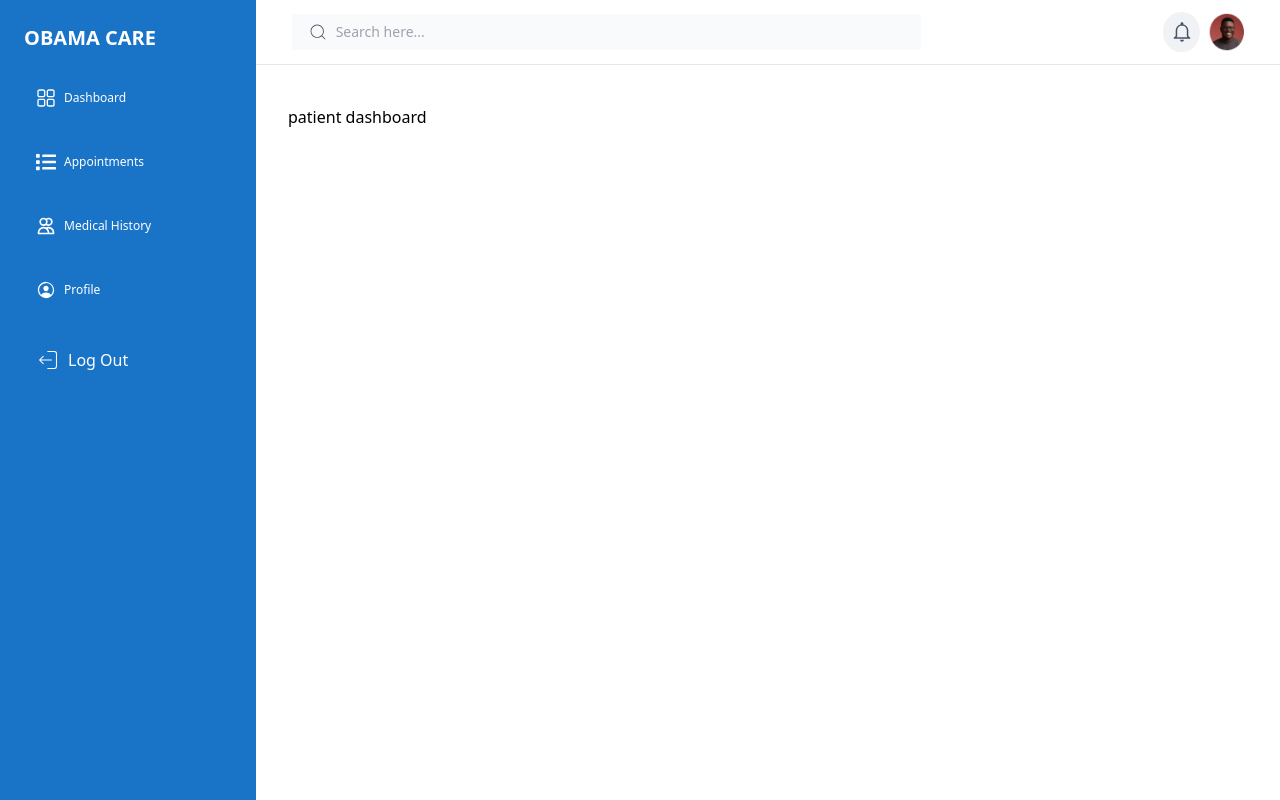
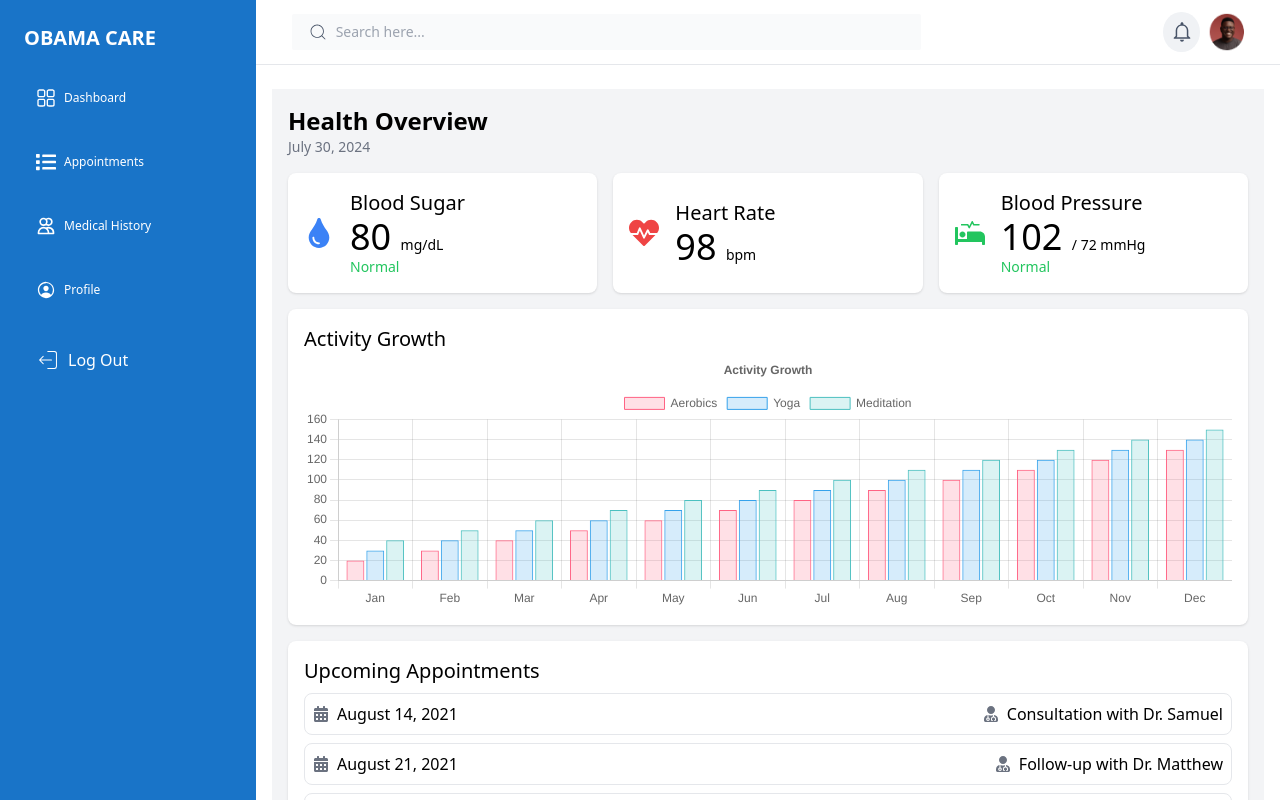
Before and after one commit to Harbiodun-coder/obama-care, a Next.js app: page /patient/dashboard in a window 1280 px wide. Built offline with nearby package versions, Linux system fonts and the light colour scheme.

Commit message:
the patient dashboard homapage completed

```diff
--- a/package.json
+++ b/package.json
@@ -9,10 +9,13 @@
     "lint": "next lint"
   },
   "dependencies": {
+    "@fortawesome/free-solid-svg-icons": "^6.6.0",
+    "@fortawesome/react-fontawesome": "^0.2.2",
     "@react-oauth/google": "^0.12.1",
     "@tanstack/react-query": "^5.51.5",
     "@types/next-auth": "^3.15.0",
     "axios": "^1.7.2",
+    "chart.js": "^4.4.3",
     "class-variance-authority": "^0.7.0",
     "dayjs": "^1.11.12",
     "jwt-decode": "^4.0.0",
@@ -20,6 +23,7 @@
     "next-auth": "^4.24.7",
     "react": "^18.3.1",
     "react-calendar": "^5.0.0",
+    "react-chartjs-2": "^5.2.0",
     "react-datepicker": "^7.3.0",
     "react-dom": "^18.3.1",
     "react-icons": "^5.2.1",
--- a/pages/patient/dashboard.tsx
+++ b/pages/patient/dashboard.tsx
@@ -1,12 +1,171 @@
-import Layout from '@/components/layout/PatientLayout'
-import React from 'react'
+import React from "react";
+import { Bar, Line } from "react-chartjs-2";
+import {
+  Chart as ChartJS,
+  CategoryScale,
+  LinearScale,
+  BarElement,
+  Title,
+  Tooltip,
+  Legend,
+} from "chart.js";
+import Layout from "@/components/layout/PatientLayout";
+import { FaCalendarAlt, FaHeartbeat, FaProcedures, FaTint, FaUserMd } from "react-icons/fa";
 
-export default function dashboard() {
+ChartJS.register(
+  CategoryScale,
+  LinearScale,
+  BarElement,
+  Title,
+  Tooltip,
+  Legend
+);
+
+const data = {
+  labels: [
+    "Jan",
+    "Feb",
+    "Mar",
+    "Apr",
+    "May",
+    "Jun",
+    "Jul",
+    "Aug",
+    "Sep",
+    "Oct",
+    "Nov",
+    "Dec",
+  ],
+  datasets: [
+    {
+      label: "Aerobics",
+      data: [20, 30, 40, 50, 60, 70, 80, 90, 100, 110, 120, 130],
+      borderColor: "rgba(255, 99, 132, 1)",
+      backgroundColor: "rgba(255, 99, 132, 0.2)",
+      borderWidth: 1,
+    },
+    {
+      label: "Yoga",
+      data: [30, 40, 50, 60, 70, 80, 90, 100, 110, 120, 130, 140],
+      borderColor: "rgba(54, 162, 235, 1)",
+      backgroundColor: "rgba(54, 162, 235, 0.2)",
+      borderWidth: 1,
+    },
+    {
+      label: "Meditation",
+      data: [40, 50, 60, 70, 80, 90, 100, 110, 120, 130, 140, 150],
+      borderColor: "rgba(75, 192, 192, 1)",
+      backgroundColor: "rgba(75, 192, 192, 0.2)",
+      borderWidth: 1,
+    },
+  ],
+};
+
+const options = {
+  responsive: true,
+  maintainAspectRatio: false,
+  plugins: {
+    legend: {
+      position: "top" as const,
+    },
+    title: {
+      display: true,
+      text: "Activity Growth",
+    },
+  },
+};
+
+const appointments = [
+  {
+    date: "August 14, 2021",
+    doctor: "Dr. Samuel",
+    type: "Consultation",
+  },
+  {
+    date: "August 21, 2021",
+    doctor: "Dr. Matthew",
+    type: "Follow-up",
+  },
+  {
+    date: "August 28, 2021",
+    doctor: "Dr. Abiodun",
+    type: "Routine Check-up",
+  },
+];
+
+const Dashboard: React.FC = () => {
+  const currentDate = new Date().toLocaleDateString('en-US', {
+    year: 'numeric',
+    month: 'long',
+    day: 'numeric',
+  });
   return (
     <Layout>
-    <div className='p-4'>
-      patient dashboard
-    </div>
+      <div className="min-h-screen bg-gray-100 p-4">
+        <header className="mb-4">
+          <h1 className="text-2xl font-semibold">Health Overview</h1>
+          <p className="text-sm text-gray-500">{currentDate}</p>
+        </header>
+        <section className="grid grid-cols-1 md:grid-cols-3 gap-4">
+          <div className="bg-white p-4 rounded-lg shadow flex items-center space-x-4">
+            <FaTint className="text-blue-500 text-3xl" />
+            <div>
+              <h2 className="text-xl font-medium">Blood Sugar</h2>
+              <p className="text-4xl">
+                80 <span className="text-sm">mg/dL</span>
+              </p>
+              <p className="text-sm text-green-500">Normal</p>
+            </div>
+          </div>
+          <div className="bg-white p-4 rounded-lg shadow flex items-center space-x-4">
+            <FaHeartbeat className="text-red-500 text-3xl" />
+            <div>
+              <h2 className="text-xl font-medium">Heart Rate</h2>
+              <p className="text-4xl">
+                98 <span className="text-sm">bpm</span>
+              </p>
+            </div>
+          </div>
+          <div className="bg-white p-4 rounded-lg shadow flex items-center space-x-4">
+            <FaProcedures className="text-green-500 text-3xl" />
+            <div>
+              <h2 className="text-xl font-medium">Blood Pressure</h2>
+              <p className="text-4xl">
+                102 <span className="text-sm">/ 72 mmHg</span>
+              </p>
+              <p className="text-sm text-green-500">Normal</p>
+            </div>
+          </div>
+        </section>
+        <section className="bg-white p-4 rounded-lg shadow mt-4">
+          <h2 className="text-xl font-medium">Activity Growth</h2>
+          <div className="w-full h-64">
+            <Bar data={data} options={options} />
+          </div>
+        </section>
+        <section className="bg-white p-4 rounded-lg shadow mt-4">
+          <h2 className="text-xl font-medium">Upcoming Appointments</h2>
+          {appointments.map((appointment, index) => (
+            <div
+              key={index}
+              className="mt-2 p-2 border rounded-lg flex flex-col md:flex-row items-start md:items-center justify-between space-y-2 md:space-y-0"
+            >
+              <div className="flex items-center space-x-2">
+                <FaCalendarAlt className="text-gray-500" />
+                <span className="text-sm md:text-base">{appointment.date}</span>
+              </div>
+              <div className="flex items-center space-x-2">
+                <FaUserMd className="text-gray-500" />
+                <span className="text-sm md:text-base">
+                  {appointment.type} with {appointment.doctor}
+                </span>
+              </div>
+            </div>
+          ))}
+        </section>
+      </div>
     </Layout>
-  )
-}
+  );
+};
+
+export default Dashboard;
```
